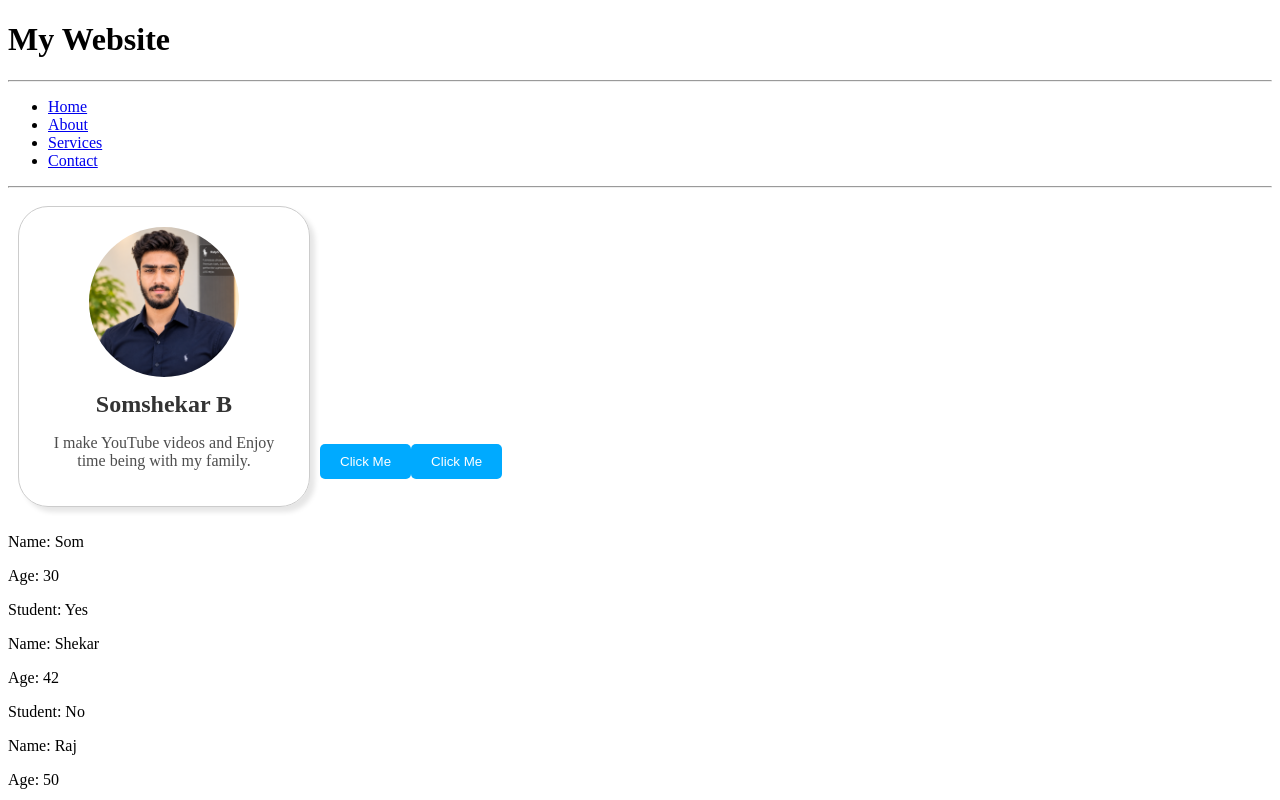
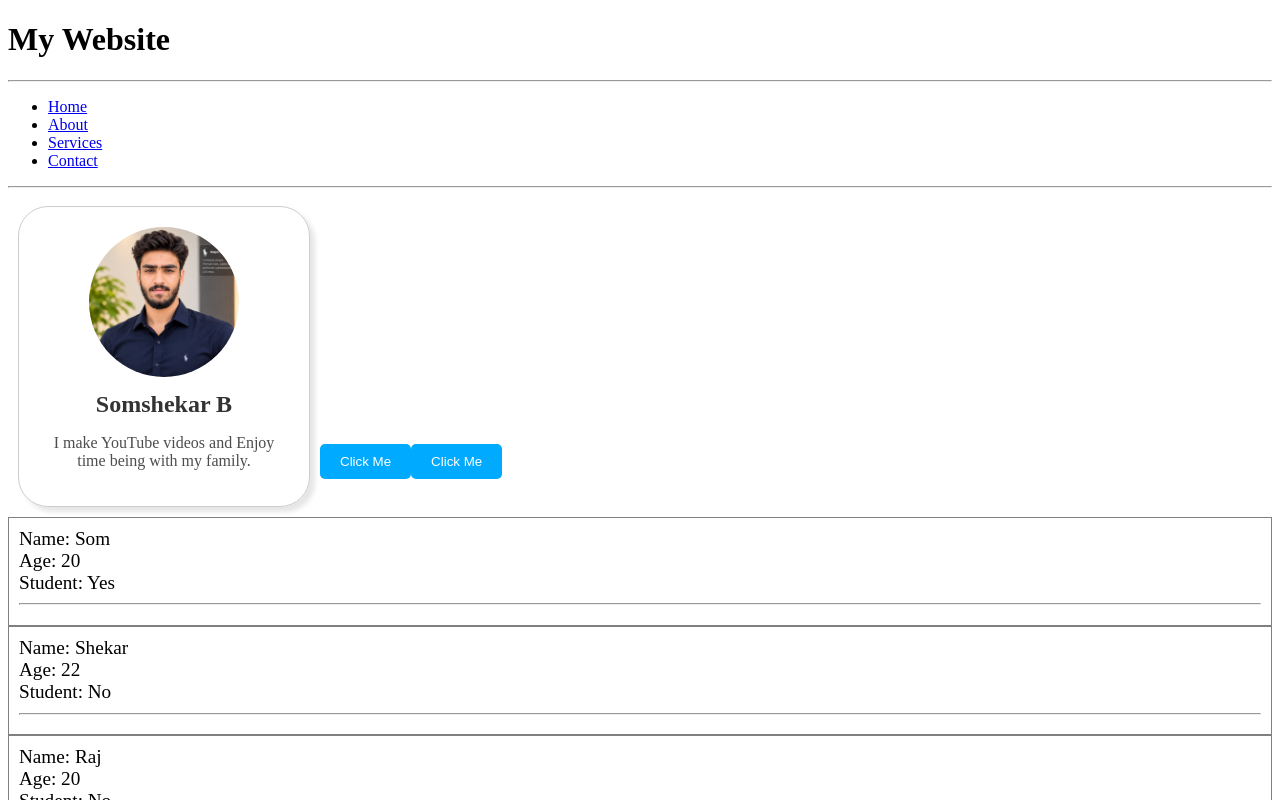
Before and after one commit to RajRocky1/ReactForLeadSchool, a React (Vite) app in the folder my-react-app/: page / in a window 1280 px wide. Shown: the top 800 px of the page. Built offline with nearby package versions, Linux system fonts and the light colour scheme.

Commit message:
Added  styling for the student component

```diff
--- a/my-react-app/src/App.jsx
+++ b/my-react-app/src/App.jsx
@@ -14,10 +14,10 @@ function App() {
 
       <Button2 />
 
-      <Student name="Som" age={30} isStudent={true} />
-      <Student name="Shekar" age={42} isStudent={false} />
-      <Student name="Raj" age={50} isStudent={false} />
-      <Student name="Coder" age={27} isStudent={true} />
+      <Student name="Som" age={20} isStudent={true} />
+      <Student name="Shekar" age={22} isStudent={false} />
+      <Student name="Raj" age={20} isStudent={false} />
+      <Student name="Coder" age={22} isStudent={true} />
 
 
       <Footer />
--- a/my-react-app/src/Student.jsx
+++ b/my-react-app/src/Student.jsx
@@ -5,6 +5,7 @@ function Student(props) {
       <p>Name: {props.name}</p>
       <p>Age: {props.age}</p>
       <p>Student: {props.isStudent ? "Yes" : "No"}</p>
+      <hr></hr>
     </div>
   );
 }
--- a/my-react-app/src/index.css
+++ b/my-react-app/src/index.css
@@ -37,3 +37,15 @@
   border: none;
   cursor: pointer;
 }
+
+
+
+.student {
+  font-size: 1.2em;
+  padding: 10px;
+  border: 1px solid hsl(0, 0%, 50%);
+}
+
+.student p {
+  margin: 0;
+}
```
